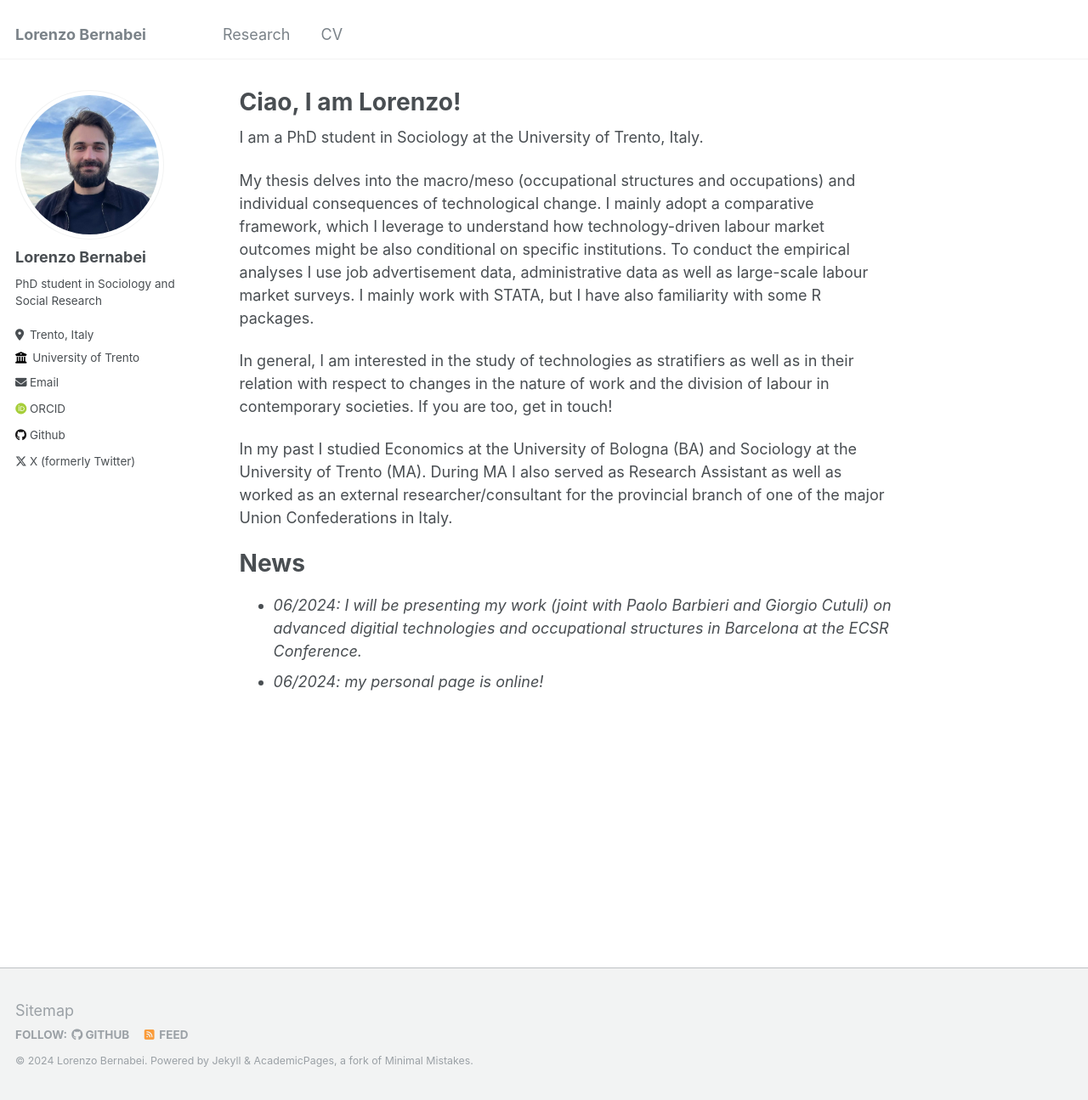
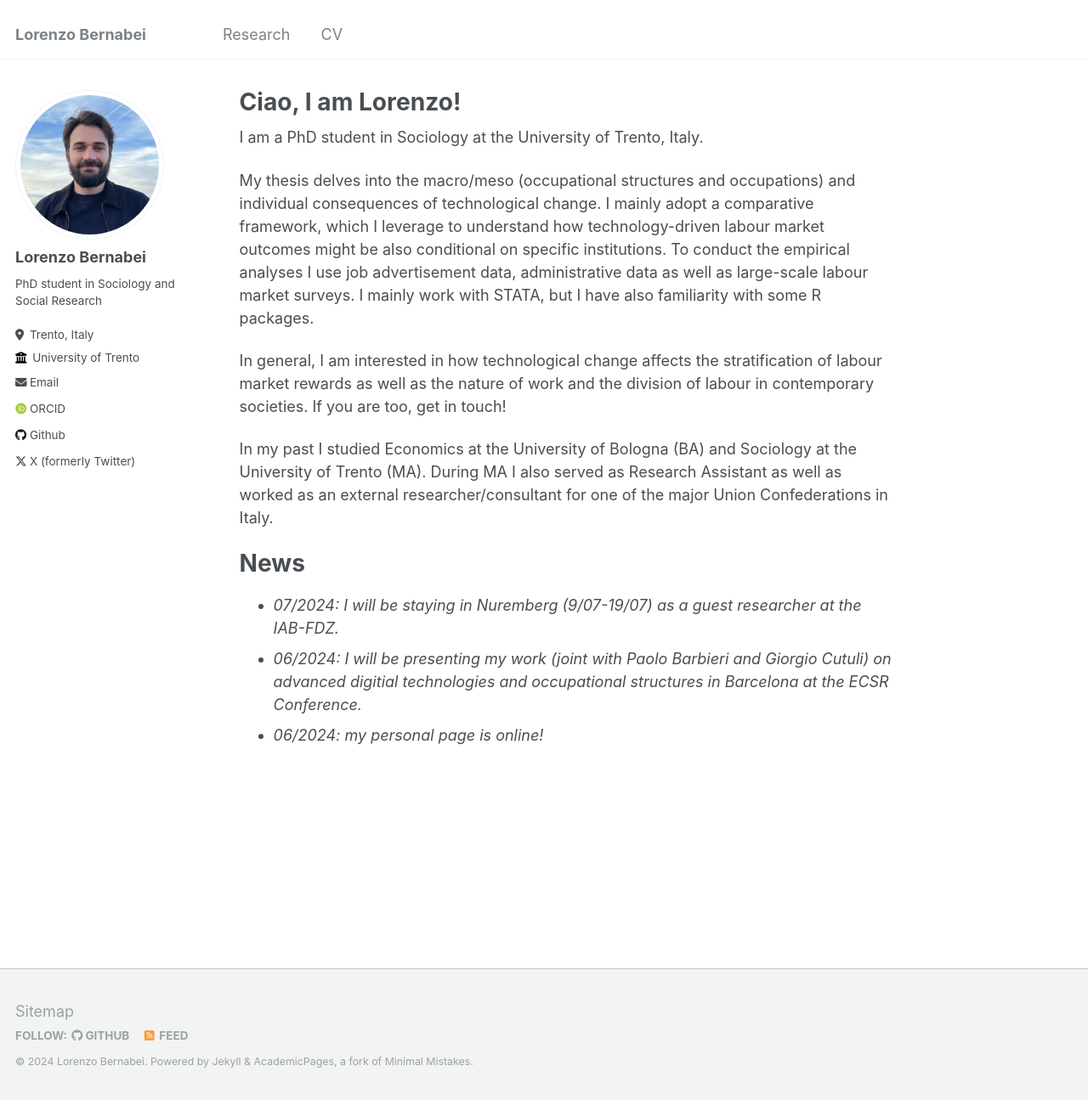
Before and after one commit to lorenzo-bernabei/lorenzo-bernabei.github.io, a Jekyll site: the page built from _pages/about.md, in a window 1280 px wide and 1295 px high. Shown: the whole window at 85% size. Built offline with Jekyll 4.4.1, drawn with Linux system fonts in a browser that asks for light colours; some web fonts are replaced.

Commit message:
Update about.md

```diff
--- a/_pages/about.md
+++ b/_pages/about.md
@@ -12,11 +12,12 @@ I am a PhD student in Sociology at the University of Trento, Italy.
 
 My thesis delves into the macro/meso (occupational structures and occupations) and individual consequences of technological change. I mainly adopt a comparative framework, which I leverage to understand how technology-driven labour market outcomes might be also conditional on specific institutions. To conduct the empirical analyses I use job advertisement data, administrative data as well as large-scale labour market surveys. I mainly work with STATA, but I have also familiarity with some R packages.
 
-In general, I am interested in the study of technologies as stratifiers as well as in their relation with respect to changes in the nature of work and the division of labour in contemporary societies. If you are too, get in touch!
+In general, I am interested in how technological change affects the stratification of labour market rewards as well as the nature of work and the division of labour in contemporary societies. If you are too, get in touch!
 
-In my past I studied Economics at the University of Bologna (BA) and Sociology at the University of Trento (MA). During MA I also served as Research Assistant as well as worked as an external researcher/consultant for the provincial branch of one of the major Union Confederations in Italy.
+In my past I studied Economics at the University of Bologna (BA) and Sociology at the University of Trento (MA). During MA I also served as Research Assistant as well as worked as an external researcher/consultant for one of the major Union Confederations in Italy.
 
 News
 =====
+- <em> 07/2024: I will be staying in Nuremberg (9/07-19/07) as a guest researcher at the IAB-FDZ. </em>
 - <em> 06/2024: I will be presenting my work (joint with Paolo Barbieri and Giorgio Cutuli) on advanced digitial technologies and occupational structures in Barcelona at the ECSR Conference. </em>
 - <em> 06/2024: my personal page is online!</em>
```
